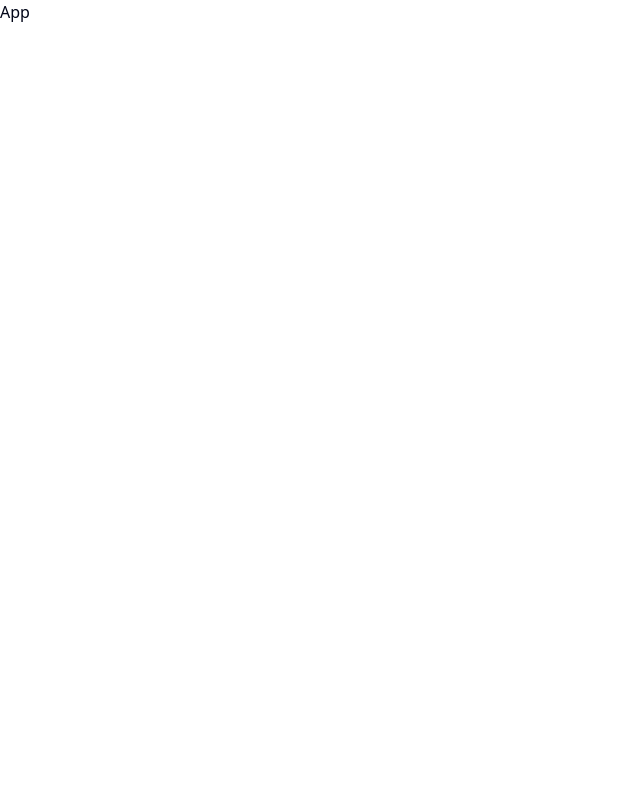
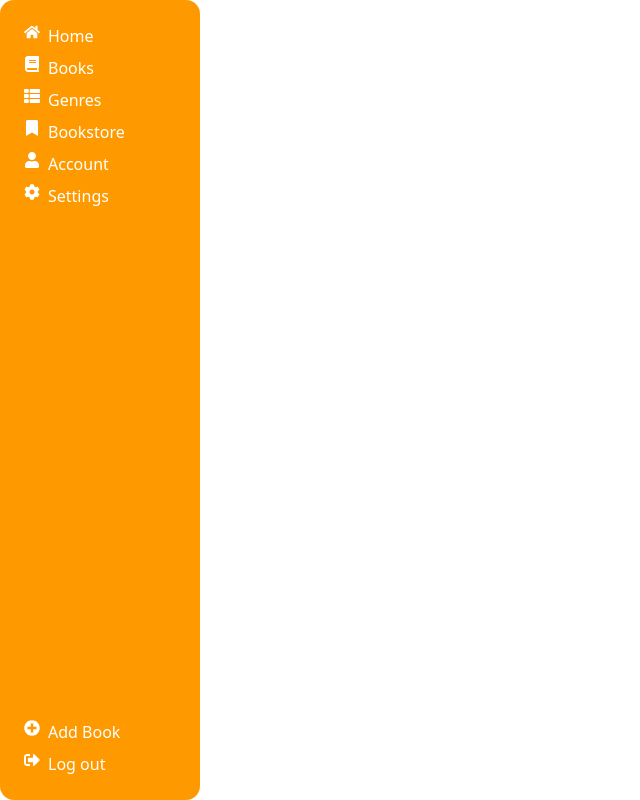
Before and after one commit to segnitsega/bookstore-app, a React (Vite) app: page / in a window 1280 px wide. Shown: the whole page, without its empty margins (0-640 px from the left). Built offline with nearby package versions, Linux system fonts and the light colour scheme.

Commit message:
implement sidebar

```diff
--- a/package.json
+++ b/package.json
@@ -10,6 +10,11 @@
     "preview": "vite preview"
   },
   "dependencies": {
+    "@fortawesome/fontawesome-svg-core": "^6.7.2",
+    "@fortawesome/free-brands-svg-icons": "^6.7.2",
+    "@fortawesome/free-regular-svg-icons": "^6.7.2",
+    "@fortawesome/free-solid-svg-icons": "^6.7.2",
+    "@fortawesome/react-fontawesome": "^0.2.2",
     "@radix-ui/react-dialog": "^1.1.14",
     "@radix-ui/react-separator": "^1.1.7",
     "@radix-ui/react-slot": "^1.2.3",
@@ -21,6 +26,7 @@
     "lucide-react": "^0.525.0",
     "react": "^19.1.0",
     "react-dom": "^19.1.0",
+    "react-icons": "^5.5.0",
     "tailwind-merge": "^3.3.1",
     "yup": "^1.6.1"
   },
--- a/src/App.tsx
+++ b/src/App.tsx
@@ -1,8 +1,11 @@
-import React from 'react'
+import Sidebar from "./components/sideBar"
 
 const App = () => {
   return (
-    <div>App</div>
+    <div>
+      <Sidebar />
+    </div>
+
   )
 }
 
--- /dev/null
+++ b/src/components/sideBar.tsx
@@ -0,0 +1,57 @@
+import {
+  FaHome,
+  FaBook,
+  FaThList,
+  FaBookmark,
+  FaUser,
+  FaCog,
+  FaPlusCircle,
+  FaSignOutAlt,
+} from "react-icons/fa";
+
+const sideBar = () => {
+  return (
+    <div className="flex flex-col justify-between bg-amber-500 text-white w-[200px] h-screen p-6 rounded-xl ">
+      <div className="flex flex-col gap-2">
+        <div className="flex gap-2">
+          <FaHome />
+          <span>Home</span>
+        </div>
+        <div className="flex gap-2">
+          <FaBook />
+          <span>Books</span>
+        </div>
+        <div className="flex gap-2">
+          <FaThList />
+          <span>Genres</span>
+        </div>
+        <div className="flex gap-2">
+          <FaBookmark />
+          <span>Bookstore</span>
+        </div>
+        <div className="flex gap-2">
+          <FaUser />
+          <span>Account</span>
+        </div>
+        <div className="flex gap-2">
+          <FaCog />
+          <span>Settings</span>
+        </div>
+      </div>
+
+      <div className="flex flex-col gap-2">
+        <div className="flex gap-2">
+          <FaPlusCircle />
+          <span>Add Book</span>
+        </div>
+
+        <div className="flex gap-2">
+          <FaSignOutAlt />
+          <span>Log out</span>
+        </div>
+      </div>
+    </div>
+  );
+};
+
+export default sideBar;
```
Also changed, not shown: 1 other file (tests, documents, lock files or other folders).
